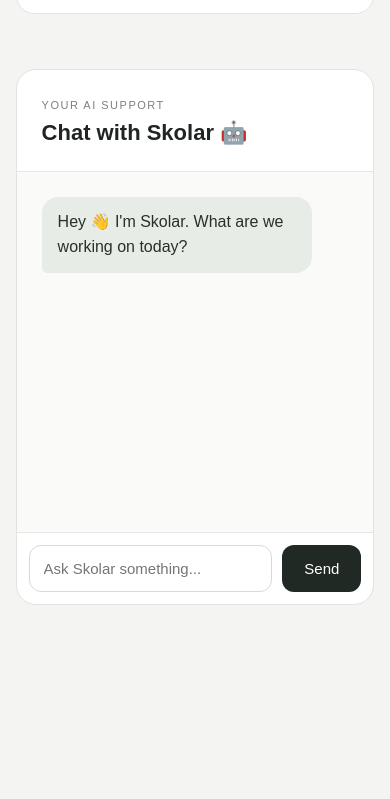
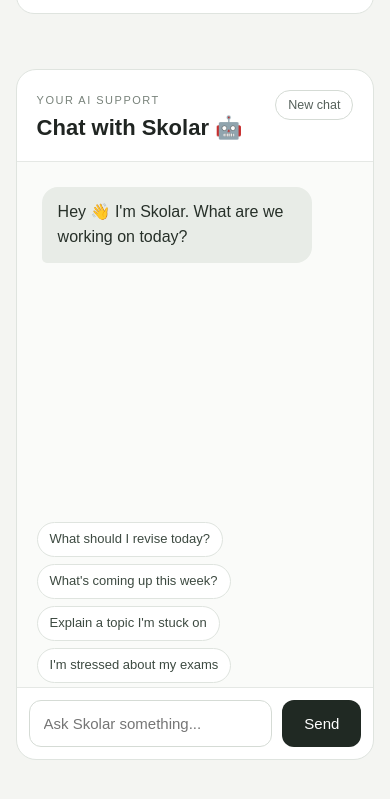
Before and after one commit to choolwesiankope25-svg/Skolar, a website: page index.html in a window 390 px wide. Shown: the part 1448-2247 px from the top of the page. Before the commit the page ends 2123 px from the top, so only its background shows below. Drawn offline with Linux system fonts and the light colour scheme.

Commit message:
feat: add chat starters and new chat

```diff
--- a/app.js
+++ b/app.js
@@ -66,10 +66,19 @@ let chatMessages = [];
 let chatIsSending = false;
 let chatSendTimestamps = [];
 
+const CHAT_STARTERS = [
+    "What should I revise today?",
+    "What's coming up this week?",
+    "Explain a topic I'm stuck on",
+    "I'm stressed about my exams"
+];
+
 let chatDomReady = false;
 let chatInputEl = null;
 let chatMessagesEl = null;
 let chatSendButtonEl = null;
+let chatStartersEl = null;
+let chatNewChatEl = null;
 
 
 /* ============================================================
@@ -791,6 +800,8 @@ function chatDom() {
     chatSendButtonEl = chatMessagesEl
         ? chatMessagesEl.parentElement.querySelector(".chat-input-area button")
         : null;
+    chatStartersEl = document.getElementById("chatStarters");
+    chatNewChatEl = document.getElementById("newChatButton");
 
     chatDomReady = !!(chatMessagesEl && chatInputEl);
 
@@ -832,12 +843,80 @@ function renderChat() {
 
     if (!chatMessages.length) {
         appendChatBubble("bot", CHAT_GREETING);
+        renderChatStarters();
 
         return;
     }
 
+    renderChatStarters();
+
     for (const message of chatMessages) {
         appendChatBubble(message.role, message.content);
+    }
+}
+
+/* Starters are a "here's where to begin" hint, so they exist only while the
+   conversation is empty. They are rebuilt from scratch on every call, which
+   makes repeated renders (and repeated New chat presses) idempotent rather
+   than appending duplicates. */
+function renderChatStarters() {
+    if (!chatStartersEl) {
+        return;
+    }
+
+    chatStartersEl.textContent = "";
+
+    /* A real conversation - or a send already under way - means the student
+       no longer needs the shortcuts. */
+    if (chatMessages.length || chatIsSending) {
+        chatStartersEl.hidden = true;
+
+        return;
+    }
+
+    chatStartersEl.hidden = false;
+
+    for (const starter of CHAT_STARTERS) {
+        const button = document.createElement("button");
+
+        button.type = "button";
+        button.className = "chat-starter";
+        button.textContent = starter;
+        button.addEventListener("click", () => startChatFromStarter(starter));
+
+        chatStartersEl.appendChild(button);
+    }
+}
+
+/* Starters reuse the normal send path: the text goes through the input box
+   so validation, rate limiting, Study context, history persistence, safety
+   handling and rich-text rendering all behave exactly as they do for typed
+   messages. */
+function startChatFromStarter(text) {
+    if (chatIsSending || !chatDom()) {
+        return;
+    }
+
+    chatInputEl.value = text;
+
+    sendMessage();
+}
+
+/* New chat never touches Study data - it clears the conversation key only.
+   While a reply is in flight the control is disabled, because the pending
+   request would otherwise write its reply back into the fresh conversation. */
+function handleNewChat() {
+    if (chatIsSending) {
+        return;
+    }
+
+    /* renderChat() re-adds the greeting and the starters for the now-empty
+       conversation, so there is nothing else to rebuild here. */
+    clearChatHistory();
+    clearChatInput();
+
+    if (chatInputEl) {
+        chatInputEl.focus();
     }
 }
 
@@ -850,6 +929,12 @@ function setChatSending(sending) {
     if (chatInputEl) {
         chatInputEl.disabled = sending;
     }
+
+    if (chatNewChatEl) {
+        chatNewChatEl.disabled = sending;
+    }
+
+    renderChatStarters();
 }
 
 /* Shows an error state. If the pending "thinking" bubble is still on screen it
@@ -1063,6 +1148,14 @@ function initChat() {
         chatInputEl.setAttribute("enterkeyhint", "send");
     }
 
+    if (chatNewChatEl && !chatNewChatEl.getAttribute("aria-label")) {
+        chatNewChatEl.setAttribute("aria-label", "Start a new chat");
+    }
+
+    if (chatNewChatEl) {
+        chatNewChatEl.addEventListener("click", handleNewChat);
+    }
+
     chatInputEl.addEventListener("keydown", event => {
         if (event.isComposing) {
             return;
--- a/index.html
+++ b/index.html
@@ -85,6 +85,13 @@
                     <span class="small-label">YOUR AI SUPPORT</span>
                     <h2>Chat with Skolar 🤖</h2>
                 </div>
+
+                <button
+                    type="button"
+                    id="newChatButton"
+                    class="chat-new-button"
+                    aria-label="Start a new chat and clear this conversation"
+                >New chat</button>
             </div>
 
             <div id="messages" class="messages">
@@ -92,6 +99,14 @@
                     Hey 👋 I'm Skolar. What are we working on today?
                 </div>
             </div>
+
+            <div
+                id="chatStarters"
+                class="chat-starters"
+                role="group"
+                aria-label="Conversation starters"
+                hidden
+            ></div>
 
             <div class="chat-input-area">
                 <input
--- a/style.css
+++ b/style.css
@@ -108,8 +108,74 @@ body {
 }
 
 .section-heading {
+    display: flex;
+    align-items: flex-start;
+    justify-content: space-between;
+    gap: 16px;
     padding: 25px;
     border-bottom: 1px solid #e5e8e5;
+}
+
+/* Secondary control - present but never competing with the conversation. */
+.chat-new-button {
+    flex-shrink: 0;
+    background: transparent;
+    border: 1px solid #d5dbd5;
+    color: #55605a;
+    padding: 8px 15px;
+    border-radius: 999px;
+    font-size: 13px;
+    cursor: pointer;
+    white-space: nowrap;
+}
+
+.chat-new-button:hover:not(:disabled) {
+    background: #eef1ee;
+    border-color: #78877c;
+    color: #273029;
+}
+
+.chat-new-button:disabled {
+    opacity: 0.55;
+    cursor: not-allowed;
+}
+
+/* Conversation starters: compact suggestion chips, not a feature panel. */
+.chat-starters {
+    display: flex;
+    flex-wrap: wrap;
+    gap: 8px;
+    padding: 0 25px 4px;
+    background: #fafbf9;
+}
+
+.chat-starters[hidden] {
+    display: none;
+}
+
+.chat-starter {
+    background: #ffffff;
+    border: 1px solid #dfe4df;
+    color: #3d4a41;
+    padding: 8px 14px;
+    border-radius: 999px;
+    font-size: 13.5px;
+    line-height: 1.3;
+    text-align: left;
+    cursor: pointer;
+}
+
+.chat-starter:hover {
+    background: #202923;
+    border-color: #202923;
+    color: #ffffff;
+}
+
+/* Visible keyboard focus for the new controls. */
+.chat-starter:focus-visible,
+.chat-new-button:focus-visible {
+    outline: 2px solid #78877c;
+    outline-offset: 2px;
 }
 
 .small-label {
@@ -299,6 +365,26 @@ body {
 
     .chat-input-area {
         padding: 12px;
+    }
+
+    .section-heading {
+        padding: 20px;
+        gap: 10px;
+    }
+
+    .chat-starters {
+        padding: 0 20px 4px;
+        gap: 7px;
+    }
+
+    .chat-starter {
+        padding: 8px 12px;
+        font-size: 13px;
+    }
+
+    .chat-new-button {
+        padding: 7px 12px;
+        font-size: 12.5px;
     }
 }
 
```
